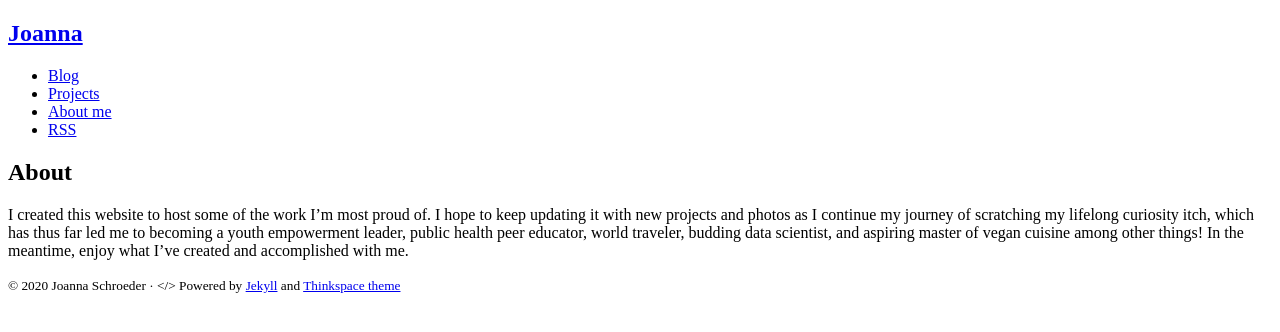
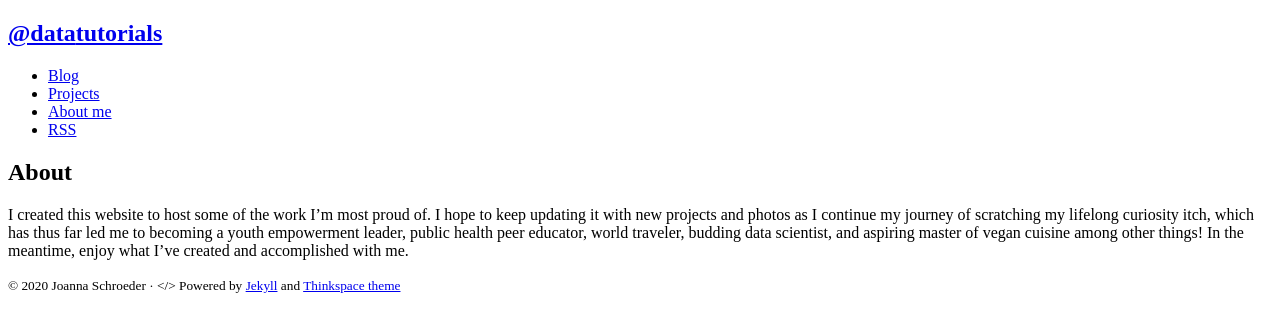
Before and after one commit to jo-schroeder/jo-schroeder.github.io, a Jekyll site: the page built from about.md, in a window 1280 px wide. Shown: the top 332 px of the page. Built offline with Jekyll 4.4.1, drawn with Linux system fonts in a browser that asks for light colours.

Commit message:
Update _config.yml

```diff
--- a/_config.yml
+++ b/_config.yml
@@ -1,6 +1,6 @@
 # Site settings
-title_left    : "Joanna"
-title_right   : "" # default: ""
+title_left    : "@data"
+title_right   : "tutorials"
 description   : ""
 keywords      : ""
 url           : https://joschro.com # site url
```
